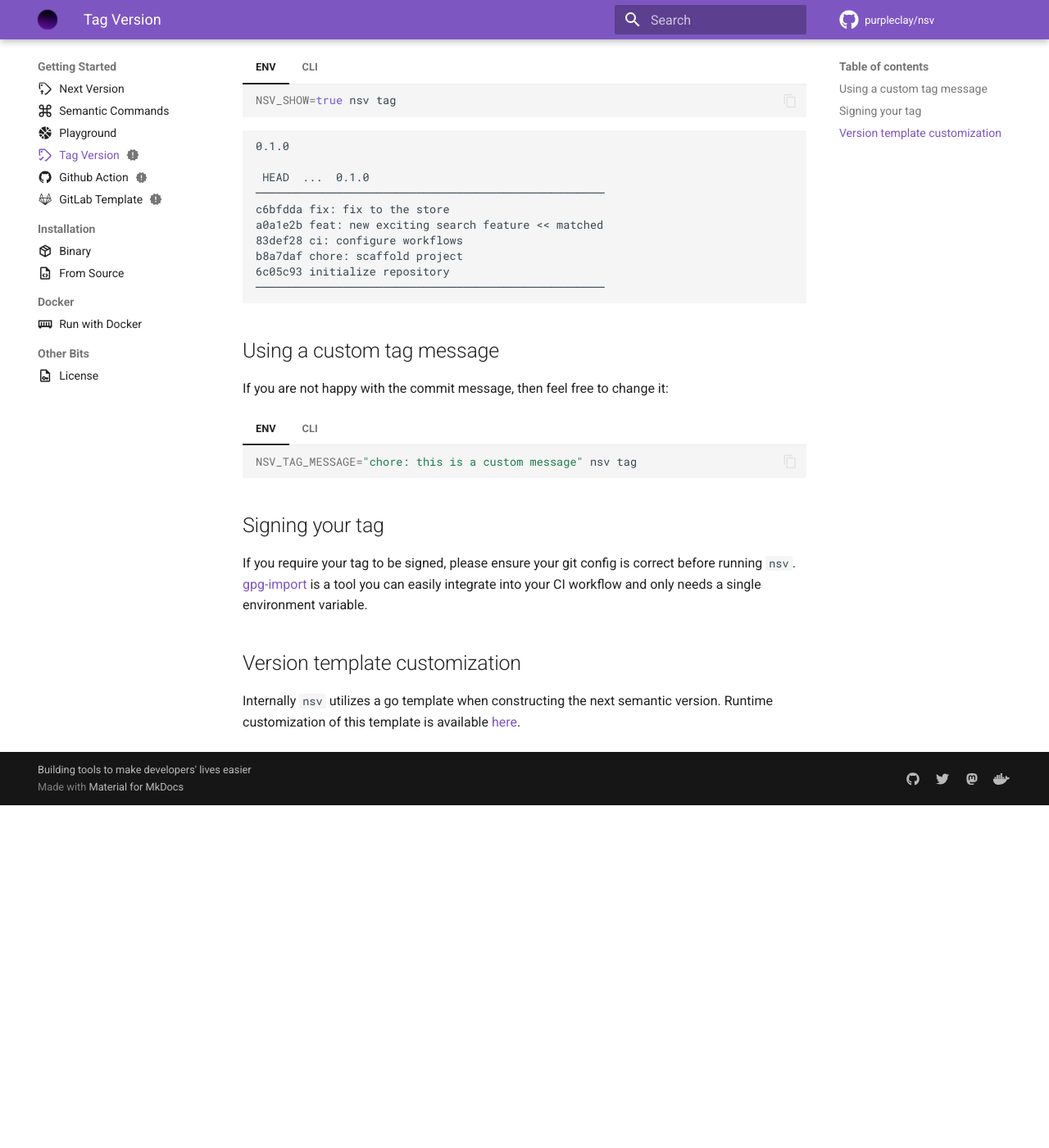
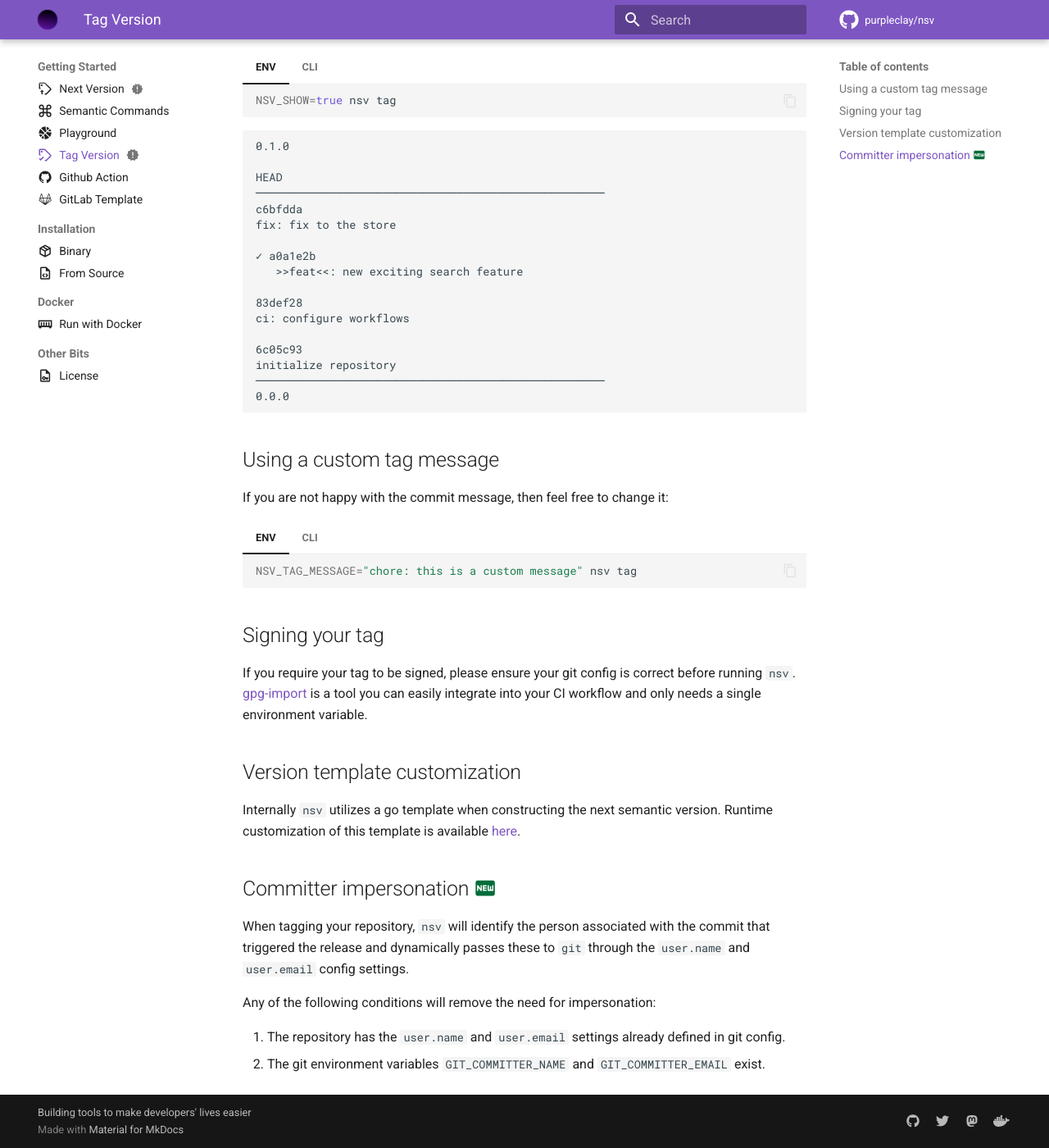
Before and after one commit to purpleclay/nsv, an MkDocs documentation site: the page built from docs/tag-version.md, in a window 1280 px wide and 1400 px high, scrolled down 418 px. Shown: the whole window at 82% size. Built offline with MkDocs 1.6.1 and Material for MkDocs 9.7.7, drawn with Linux system fonts in a browser that asks for light colours; comment, search, counter and statistics services are not loaded; before the commit the page ends 1400 px from its top, so only the background shows below that.

Commit message:
update documentation for release 0.4.0

````diff
--- a/docs/tag-version.md
+++ b/docs/tag-version.md
@@ -30,14 +30,21 @@ If you want to see what is happening under the hood:
 ```{ .text .no-select .no-copy }
 0.1.0
 
- HEAD  ...  0.1.0
+HEAD
 ────────────────────────────────────────────────────
-c6bfdda fix: fix to the store
-a0a1e2b feat: new exciting search feature << matched
-83def28 ci: configure workflows
-b8a7daf chore: scaffold project
-6c05c93 initialize repository
+c6bfdda
+fix: fix to the store
+
+✓ a0a1e2b
+   >>feat<<: new exciting search feature
+
+83def28
+ci: configure workflows
+
+6c05c93
+initialize repository
 ────────────────────────────────────────────────────
+0.0.0
 ```
 
 ## Using a custom tag message
@@ -56,10 +63,19 @@ If you are not happy with the commit message, then feel free to change it:
     nsv tag --message "chore: this is a custom message"
     ```
 
-## Signing your tag
+## Signing your tag
 
 If you require your tag to be signed, please ensure your git config is correct before running `nsv`. [gpg-import](https://github.com/purpleclay/gpg-import) is a tool you can easily integrate into your CI workflow and only needs a single environment variable.
 
 ## Version template customization
 
 Internally `nsv` utilizes a go template when constructing the next semantic version. Runtime customization of this template is available [here](./next-version.md#version-template-customization).
+
+## Committer impersonation :material-new-box:{.new-feature title="Feature added on the 8th of September 2023"}
+
+When tagging your repository, `nsv` will identify the person associated with the commit that triggered the release and dynamically passes these to `git` through the `user.name` and `user.email` config settings.
+
+Any of the following conditions will remove the need for impersonation:
+
+1. The repository has the `user.name` and `user.email` settings already defined in git config.
+1. The git environment variables `GIT_COMMITTER_NAME` and `GIT_COMMITTER_EMAIL` exist.
````
Also changed, not shown: docs/github-action.md (+0 -1 lines), docs/gitlab-template.md (+0 -1 lines), docs/next-version.md (+14 -6 lines).
